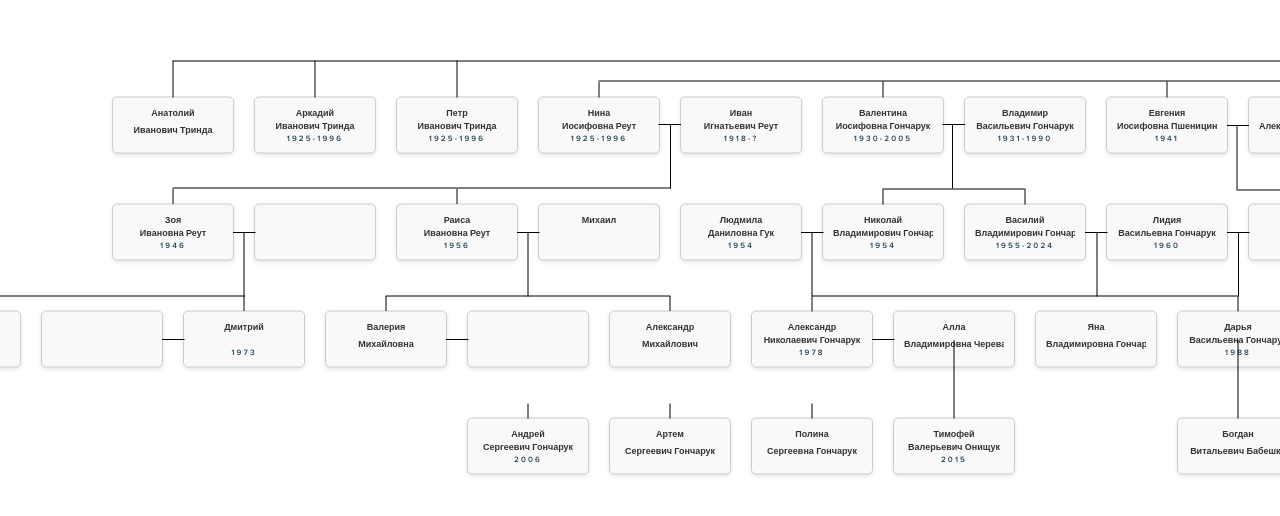
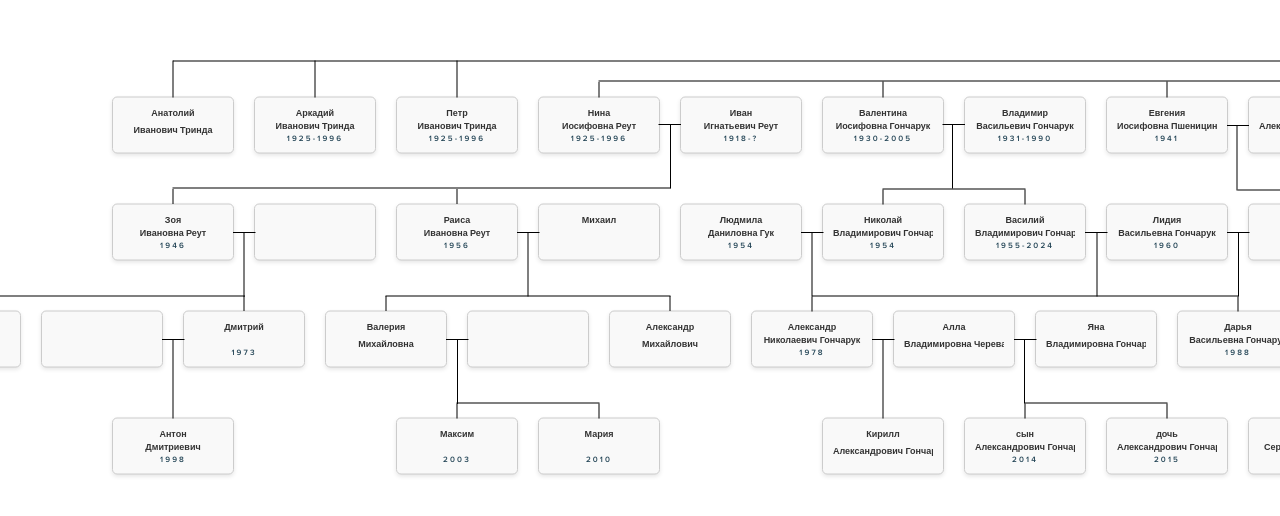
Before and after one commit to AnuitexDeveloper2/Family-tree, a React (Create React App) app: page / in a window 1280 px wide. Shown: the part 739-1255 px from the top of the page. Built offline with nearby package versions, Linux system fonts and the light colour scheme.

Commit message:
finish tree

```diff
--- a/src/components/main/Main.styles.ts
+++ b/src/components/main/Main.styles.ts
@@ -40,4 +40,4 @@ export const VerticalLine = styled(Line)`
 export const HorizontalLine = styled(Line)`
   height: 2px;
   z-index: 100;
-`;
+`;0
--- a/src/components/main/Main.tsx
+++ b/src/components/main/Main.tsx
@@ -251,7 +251,7 @@ const Family = () => {
                         />
                         <HorizontalLine
                             style={{
-                                width: "1990px",
+                                width: "1707px",
                                 left: "119px",
                                 bottom: "-46px",
                             }}
@@ -816,15 +816,15 @@ const Family = () => {
                             style={{
                                 left: "260px",
                                 top: "50%",
-                                height: "129px",
+                                height: "100px",
                                 transform: "translateX(-50%)",
                             }}
                         />
                         <HorizontalLine
                             style={{
-                                width: "285px",
+                                width: "1557px",
                                 left: "260px",
-                                top: "183px",
+                                top: "154px",
                             }}
                         />
                     </Card>
@@ -964,6 +964,21 @@ const Family = () => {
                                 transform: "translateX(-50%)",
                             }}
                         />
+                        <VerticalLine
+                            style={{
+                                right: "-25px",
+                                top: "50%",
+                                height: "130px",
+                                transform: "translateX(-50%)",
+                            }}
+                        />
+                        <HorizontalLine
+                            style={{
+                                width: "286px",
+                                left: "261px",
+                                top: "182px",
+                            }}
+                        />
                     </Card>
                     <Card name="">
                     </Card>
@@ -995,9 +1010,31 @@ const Family = () => {
                         />
                     </Card>
                     <Card name="Алла Владимировна Черевань">
+                        <HorizontalLine
+                            style={{
+                                width: "45px",
+                                left: "240px",
+                                top: "50%",
+                            }}
+                        />
+                        <VerticalLine
+                            style={{
+                                right: '-22px',
+                                top: '57px',
+                                height: "127px",
+                                transform: "translateX(-50 %)"
+                            }}
+                        />
+                        <HorizontalLine
+                            style={{
+                                width: "286px",
+                                left: "261px",
+                                top: "182px",
+                            }}
+                        />
                     </Card>
                     <Card name="Яна Владимировна Гончарук">
-                        {/* Дети Сын(2014) и дочь(2015) */}
+
                     </Card>
                     <Card name="Дарья Васильевна Гончарук" years="1988">
                         <VerticalLine
@@ -1020,7 +1057,7 @@ const Family = () => {
                         />
                         <HorizontalLine
                             style={{
-                                width: "1990px",
+                                width: "1706px",
                                 left: "119px",
                                 top: "-32px",
                             }}
@@ -1043,7 +1080,7 @@ const Family = () => {
                         <HorizontalLine
                             style={{
                                 width: "570px",
-                                left: "259px",
+                                left: "-23px",
                                 top: "182px",
                             }}
                         />
@@ -1110,6 +1147,21 @@ const Family = () => {
                                 transform: "translateX(-50%)",
                             }}
                         />
+                        <HorizontalLine
+                            style={{
+                                width: "284px",
+                                left: "50%",
+                                top: "-30px",
+                            }}
+                        />
+                        <VerticalLine
+                            style={{
+                                right: "-17px",
+                                top: "-60px",
+                                height: "30px",
+                                transform: "translateX(-50%)",
+                            }}
+                        />
                     </Card>
                     <Card name="Ева Пшеницина" years="">
                         <VerticalLine
@@ -1157,6 +1209,88 @@ const Family = () => {
                     </Card>
                 </Generation>
                 <Generation>
+
+                    <Card name="Анастасия Витальевна" years="1998">
+                        <VerticalLine
+                            style={{
+                                left: "50%",
+                                top: "-157px",
+                                height: "157px",
+                                transform: "translateX(-50%)",
+                            }}
+                        />
+                    </Card>
+
+                    <Card opacity={"0"} name="">
+                    </Card>
+                    <Card name="Антон Дмитриевич" years="1998">
+                        <VerticalLine
+                            style={{
+                                left: "50%",
+                                top: "-157px",
+                                height: "157px",
+                                transform: "translateX(-50%)",
+                            }}
+                        />
+                    </Card>
+                    <Card opacity={"0"} name="">
+                    </Card>
+                    <Card name="Максим" years="2003">
+                        <VerticalLine
+                            style={{
+                                left: "50%",
+                                top: "-30px",
+                                height: "30px",
+                                transform: "translateX(-50%)",
+                            }}
+                        />
+                    </Card>
+
+                    <Card name="Мария" years="2010">
+                        <VerticalLine
+                            style={{
+                                left: "50%",
+                                top: "-30px",
+                                height: "30px",
+                                transform: "translateX(-50%)",
+                            }}
+                        />
+                    </Card>
+
+                    <Card opacity={"0"} name="">
+                    </Card>
+
+                    <Card name="Кирилл Александрович Гончарук">
+                        <VerticalLine
+                            style={{
+                                left: "50%",
+                                top: "-157px",
+                                height: "157px",
+                                transform: "translateX(-50%)",
+                            }}
+                        />
+                    </Card>
+                    <Card name="сын Александрович Гончарук" years="2014">
+                        <VerticalLine
+                            style={{
+                                left: "50%",
+                                top: "-30px",
+                                height: "30px",
+                                transform: "translateX(-50%)",
+                            }}
+                        />
+                    </Card>
+                    <Card name="дочь Александрович Гончарук" years="2015">
+                        <VerticalLine
+                            style={{
+                                left: "50%",
+                                top: "-30px",
+                                height: "30px",
+                                transform: "translateX(-50%)",
+                            }}
+                        />
+                    </Card>
+
                     <Card name="Андрей Сергеевич Гончарук" years="2006">
                         <VerticalLine
                             style={{
@@ -1213,18 +1347,6 @@ const Family = () => {
                     </Card>
                     <Card opacity={"0"} name="">
                     </Card>
-                    <Card name="Кирил Александрович Гончарук">
-                        <VerticalLine
-                            style={{
-                                left: "50%",
-                                top: "-157px",
-                                height: "157px",
-                                transform: "translateX(-50%)",
-                            }}
-                        />
-                    </Card>
-                    <Card opacity={"0"} name="">
-                    </Card>
                     <Card opacity={"0"} name="">
                     </Card>
                     <Card opacity={"0"} name="">
@@ -1232,6 +1354,8 @@ const Family = () => {
                     <Card opacity={"0"} name="">
                     </Card>
                     <Card opacity="0" name="">
+                    </Card>
+                    <Card opacity={"0"} name="">
                     </Card>
                     <Card opacity={"0"} name="">
                     </Card>
```
